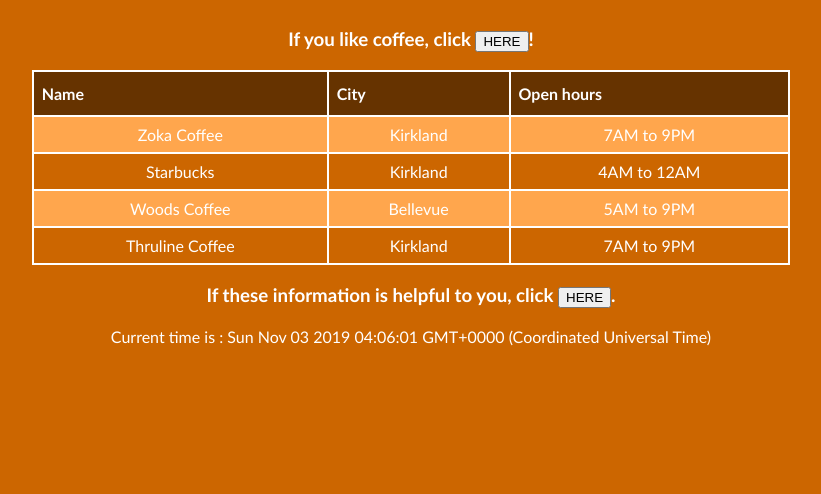
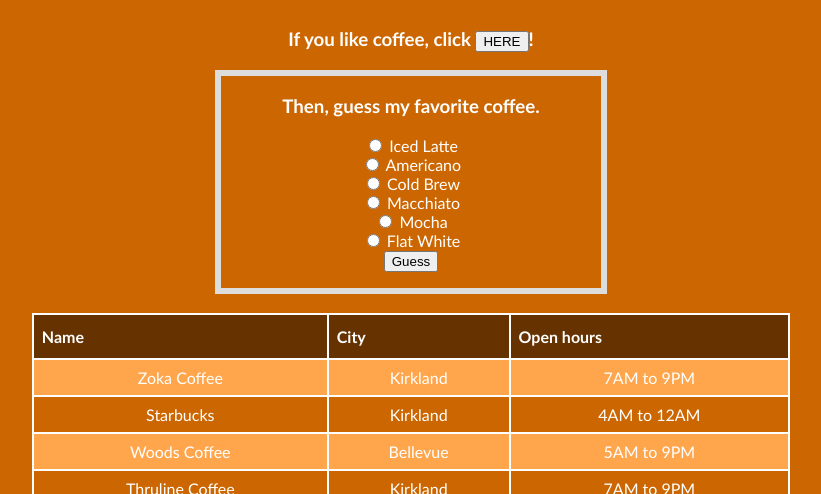
Before and after one commit to crystal-leesj/crystal-leesj.github.io, a plain HTML site: page index.html in a window 1280 px wide. Shown: the part 639-1133 px from the top of the page, without its empty margins (229-1050 px from the left). Before the commit the page ends 1001 px from the top, so only its background shows below. Drawn offline with Linux system fonts and the light colour scheme.

Commit message:
Add a function to guess my drink

```diff
--- a/index.html
+++ b/index.html
@@ -25,6 +25,20 @@
             <h3>If you like coffee, click <button onclick="doYouLikeCoffeePromt()">HERE</button>!</h3>
             <p id="favorite-coffee"></p>
         </div>
+        <div id="guess-my-drink">
+            <form>
+                <h3>Then, guess my favorite coffee.</h3>
+                <input type="radio" name="coffee" value="iced-latte"> Iced Latte<br>
+                <input type="radio" name="coffee" value="americano"> Americano<br>
+                <input type="radio" name="coffee" value="cold-brew"> Cold Brew<br>
+                <input type="radio" name="coffee" value="macchiato"> Macchiato<br>
+                <input type="radio" name="coffee" value="mocha"> Mocha<br>
+                <input type="radio" name="coffee" value="flat-white"> Flat White<br>
+                <input type="button" onclick="guessMyDrink()" value="Guess">
+                <p id="my-drink"></p>
+            </form>
+        </div>
+        <br />
         <table style="width:60%" class="center">
             <tr>
                 <th>Name</th>
@@ -61,28 +75,4 @@
         <p>Current time is : <span id="current-time"></span></p>
     </div>
     <script src="./script.js"></script>
-    <!-- <script>
-        window.alert("Welcome!");
-        function doYouLikeCoffeePromt() {
-            var txt;
-            var drink = prompt("What is your favorite coffee?", "Cold brew");
-            if (drink == null || drink == "") {
-                txt = "User cancelled the prompt.";
-            } else {
-                txt = "Your favorite coffee is " + drink + ".";
-            }
-            document.getElementById("favorite-coffee").innerHTML = txt;
-        }
-        function likeInfoPromt() {
-            var txt;
-            if (confirm("Thank you for liking my page :)")) {
-                txt = "Thank you for liking my page :)";
-            } else {
-                txt = "I will make it better... :'(";
-            }
-            document.getElementById("like-info-promt").innerHTML = txt;
-        }
-        let d = new Date();
-        document.getElementById("current-time").innerHTML = d;
-    </script> -->
 </html>
--- a/script.js
+++ b/script.js
@@ -1,4 +1,5 @@
 window.alert("Welcome!");
+
 function doYouLikeCoffeePromt() {
     var txt;
     var drink = prompt("What is your favorite coffee?", "Cold brew");
@@ -9,6 +10,7 @@ function doYouLikeCoffeePromt() {
     }
     document.getElementById("favorite-coffee").innerHTML = txt;
 }
+
 function likeInfoPromt() {
     var txt;
     if (confirm("Thank you for liking my page :)")) {
@@ -18,5 +20,23 @@ function likeInfoPromt() {
     }
     document.getElementById("like-info-promt").innerHTML = txt;
 }
+
 let d = new Date();
 document.getElementById("current-time").innerHTML = d;
+
+function guessMyDrink() {
+    var coffee = document.forms[0];
+    var txt = "";
+    var i;
+    for (i = 0; i < coffee.length; i++) {
+        console.log(coffee[i].value);
+        if (coffee[i].checked) {
+            if (coffee[i].value == "flat-white")
+                txt = "You got it!";
+            else {
+                txt = "Try again.";
+            }
+        }
+    }
+    document.getElementById("my-drink").innerHTML = txt;
+}
--- a/style.css
+++ b/style.css
@@ -34,3 +34,10 @@ img.center {
     display: block;
     margin: 0 auto;
 }
+
+#guess-my-drink {
+    display: block;
+    margin: 0 auto;
+    width: 30%;
+    border: 6px solid #ddd;
+}
```
